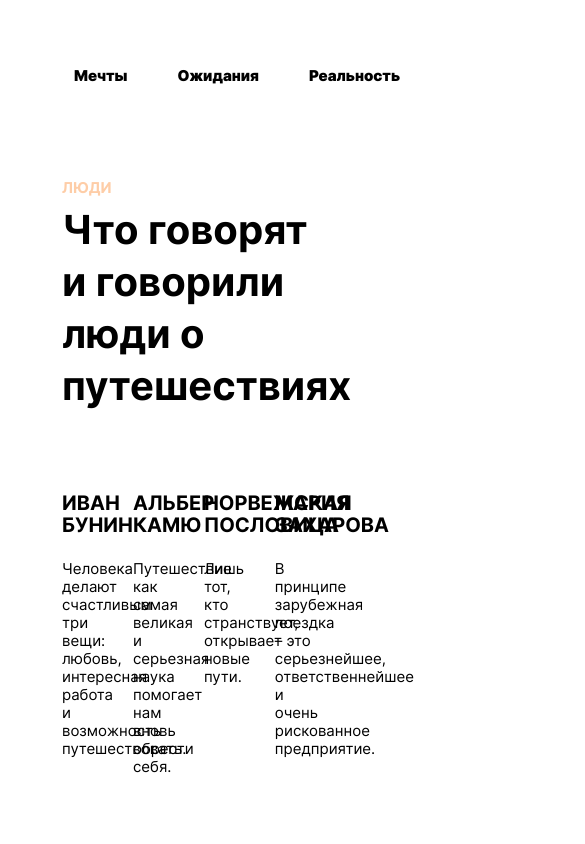
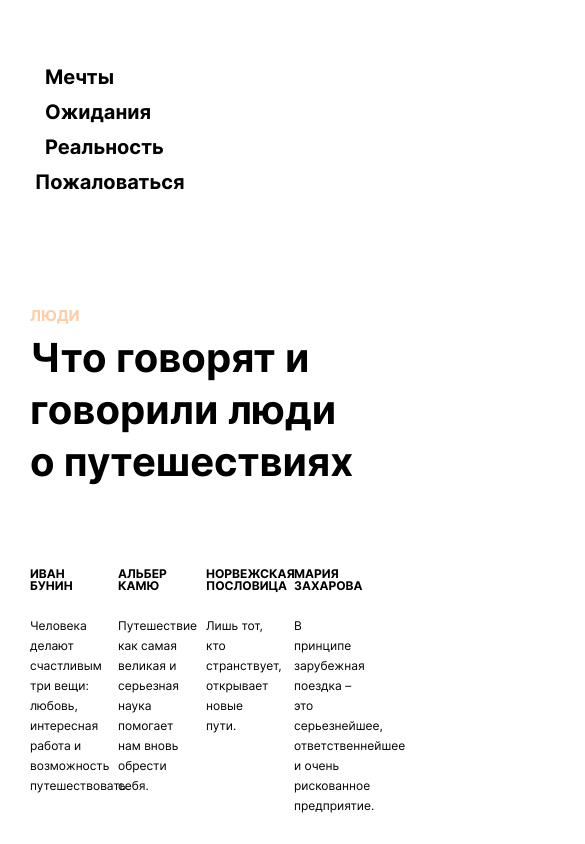
Before and after one commit to OlgaStrelk/kuda-ya-poedu, a plain HTML site: page index.html in a window 390 px wide. Shown: the top 844 px of the page, 585 px wide, since content can reach past the window. Drawn offline with Linux system fonts and the light colour scheme.

Commit message:
медиазапросы и правка header

```diff
--- a/blocks/footer/__copyright/footer__copyright.css
+++ b/blocks/footer/__copyright/footer__copyright.css
@@ -1,8 +1,8 @@
 .footer__copyright{
-  font-size: 50px;
-  line-height: 45px;
+  font-size: 30px;
+  line-height: 30px;
   font-weight: bolder;
   text-align: center;
   margin: 0 auto;
-  padding-top: 200px;
+  padding-top: 245px;
 }
--- a/blocks/header/__link/header__link.css
+++ b/blocks/header/__link/header__link.css
@@ -1,16 +1,32 @@
 .header__link{
   color: #000;
   text-decoration: none;
-  font-size: 15px;
+  font-size: 12px;
   line-height: 12px;
-  font-weight: bolder;
+  font-weight: 700;
   list-style-type: none;
   margin-right: 25px;
   transition: opacity .4s linear;
 }
-.header__link:nth-of-type(4n){
-  margin-left: 639px;
+.header__link:last-of-type{
+  margin: 0;
 }
 .header__link:hover{
   opacity: .5;
 }
+@media screen and (max-width:520px){
+  .header__link{
+    font-size: 20px;
+    line-height: 15px;
+    margin: 0;
+    margin-bottom: 20px;
+  }
+}
+@media screen and (max-width:400px){
+  .header__link{
+    margin: 0 10px 20px;
+  }
+  .header__link:last-of-type{
+    margin: 0 10px 20px;
+  }
+}
--- a/blocks/header/__menu/header__menu.css
+++ b/blocks/header/__menu/header__menu.css
@@ -4,3 +4,8 @@
   padding: 0;
   margin: 0
 }
+@media screen and (max-width:520px){
+  .header__menu{
+    flex-direction: column;
+  }
+}
--- /dev/null
+++ b/blocks/header/__nav/header__nav.css
@@ -0,0 +1,10 @@
+.header__nav{
+  display: flex;
+  justify-content: space-between;
+}
+@media screen and (max-width:400px){
+  .header__nav{
+    flex-direction: column;
+
+  }
+}
--- a/blocks/header/header.css
+++ b/blocks/header/header.css
@@ -1,5 +1,21 @@
 .header{
   max-width: calc(100% - 148px);
   margin: 0 auto;
-  margin-top: 70px;
+  padding-top: 70px;
 }
+@media screen and (max-width:1024px){
+  .header{
+    max-width: calc(100% - 100px);
+  }
+}
+@media screen and (max-width:768px){
+  .header{
+    max-width: calc(100% - 50px);
+  }
+}
+@media screen and (max-width:320px){
+  .header{
+    padding-top: 30px;
+    max-width: 100%;
+  }
+}
--- a/blocks/people/__quote-text/people__quote-text.css
+++ b/blocks/people/__quote-text/people__quote-text.css
@@ -1,6 +1,6 @@
 .people__quote-text{
-  font-size: 15px;
-  line-height: 18px;
+  font-size: 12px;
+  line-height: 20px;
   font-weight: normal;
   margin: 0;
 }
--- a/blocks/people/__quote-title/people__quote-title.css
+++ b/blocks/people/__quote-title/people__quote-title.css
@@ -1,7 +1,7 @@
 .people__quote-title{
-  font-size: 20px;
+  font-size: 12px;
   font-weight: bolder;
-  line-height: 22px;
+  line-height: 12px;
   margin: 0;
   margin-bottom: 24px;
   text-transform: uppercase;
--- a/blocks/people/people.css
+++ b/blocks/people/people.css
@@ -2,3 +2,21 @@
   max-width: calc(100% - 124px);
   margin: 0 auto;
 }
+@media screen and (max-width:1024px){
+  .people{
+    max-width: calc(100% - 100px);
+    margin: 0 auto;
+  }
+}
+@media screen and (max-width:768px){
+  .people{
+    max-width: calc(100% - 60px);
+    margin: 0 auto;
+  }
+}
+@media screen and (max-width:320px){
+  .people{
+    max-width: 100%;
+    margin: 0 auto;
+  }
+}
--- a/index.html
+++ b/index.html
@@ -9,13 +9,13 @@
 <body class="body">
   <div class="page">
     <header class="header">
-      <nav>
+      <nav class="header__nav">
         <ul class="header__menu">
-          <li class="header__link"><a href="#" class="header__link">Мечты</a></li>
-          <li class="header__link"><a href="#" class="header__link">Ожидания</a></li>
-          <li class="header__link"><a href="#" class="header__link">Реальность</a></li>
-          <li class="header__link"><a href="#" class="header__link">Пожаловаться</a></li>
+          <li class="header__link"><a href="#" class="header__link" target="_blank">Мечты</a></li>
+          <li class="header__link"><a href="#" class="header__link" target="_blank">Ожидания</a></li>
+          <li class="header__link"><a href="#" class="header__link" target="_blank">Реальность</a></li>
         </ul>
+        <a href="#" class="header__link" target="_blank">Пожаловаться</a>
       </nav>
     </header>
     <div class="content">
--- a/pages/index.css
+++ b/pages/index.css
@@ -3,6 +3,7 @@
 @import url(../blocks/page/page.css);
 
 @import url(../blocks/header/header.css);
+@import url(../blocks/header/__nav/header__nav.css);
 @import url(../blocks/header/__menu/header__menu.css);
 @import url(../blocks/header/__link/header__link.css);
 
```
